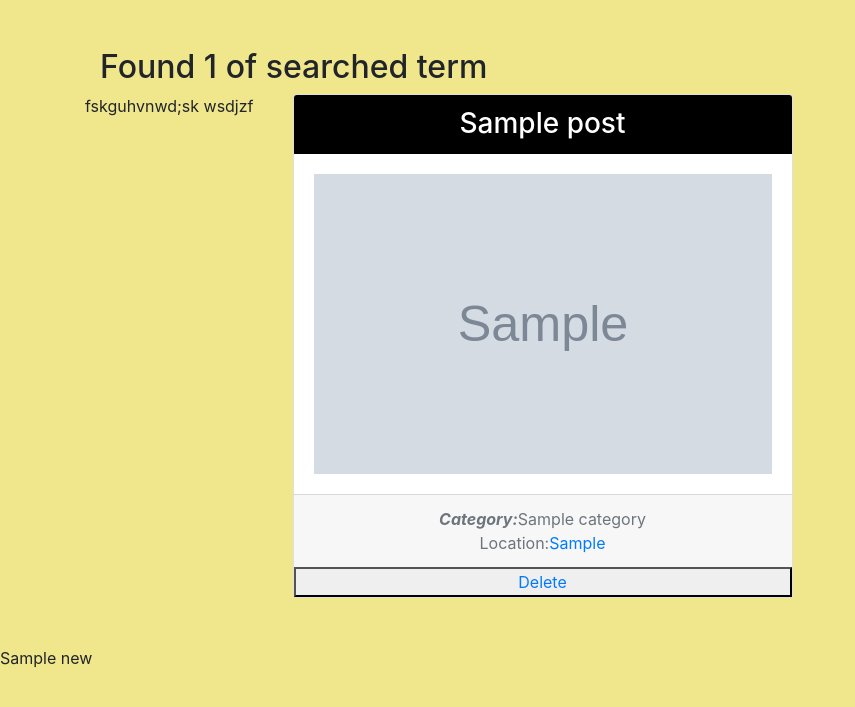
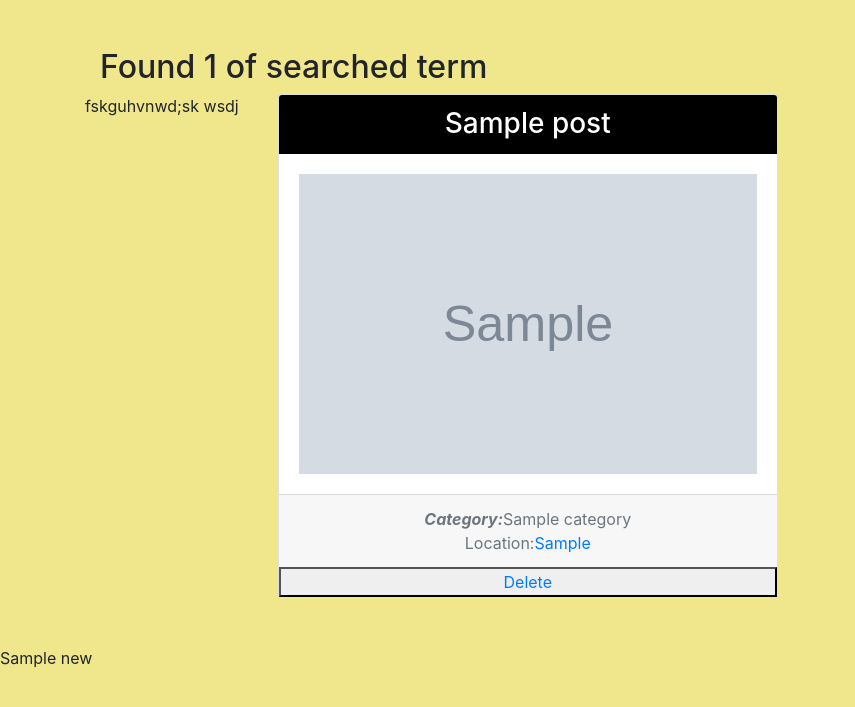
Before and after one commit to DK-denno/gallery, a Django app: template gall/templates/search.html in a window 1280 px wide. Shown: the part 56-763 px from the top of the page, without its empty margins (0-855 px from the left). Run offline with Django 3.2, Linux system fonts and the light colour scheme; tables that the repository leaves empty hold one stand-in row (values such as "Sample post"); the template is opened without the code that fills it: values that come from a table or form of the project are taken from there, most other values are stand-ins (such as "Sample title", 1, 10 or a date in 2020); grey boxes marked "Sample" are stand-in pictures; some libraries are stand-ins or nearby versions.

Commit message:
debug mode

```diff
--- a/gall/templates/search.html
+++ b/gall/templates/search.html
@@ -17,7 +17,7 @@
 
 
         {% if posts %}
-       fskguhvnwd;sk wsdjzf
+       fskguhvnwd;sk wsdj
     {% for post in posts %}
     <div class="col-md-5">
             <div style="display: inline-block; ">
```
